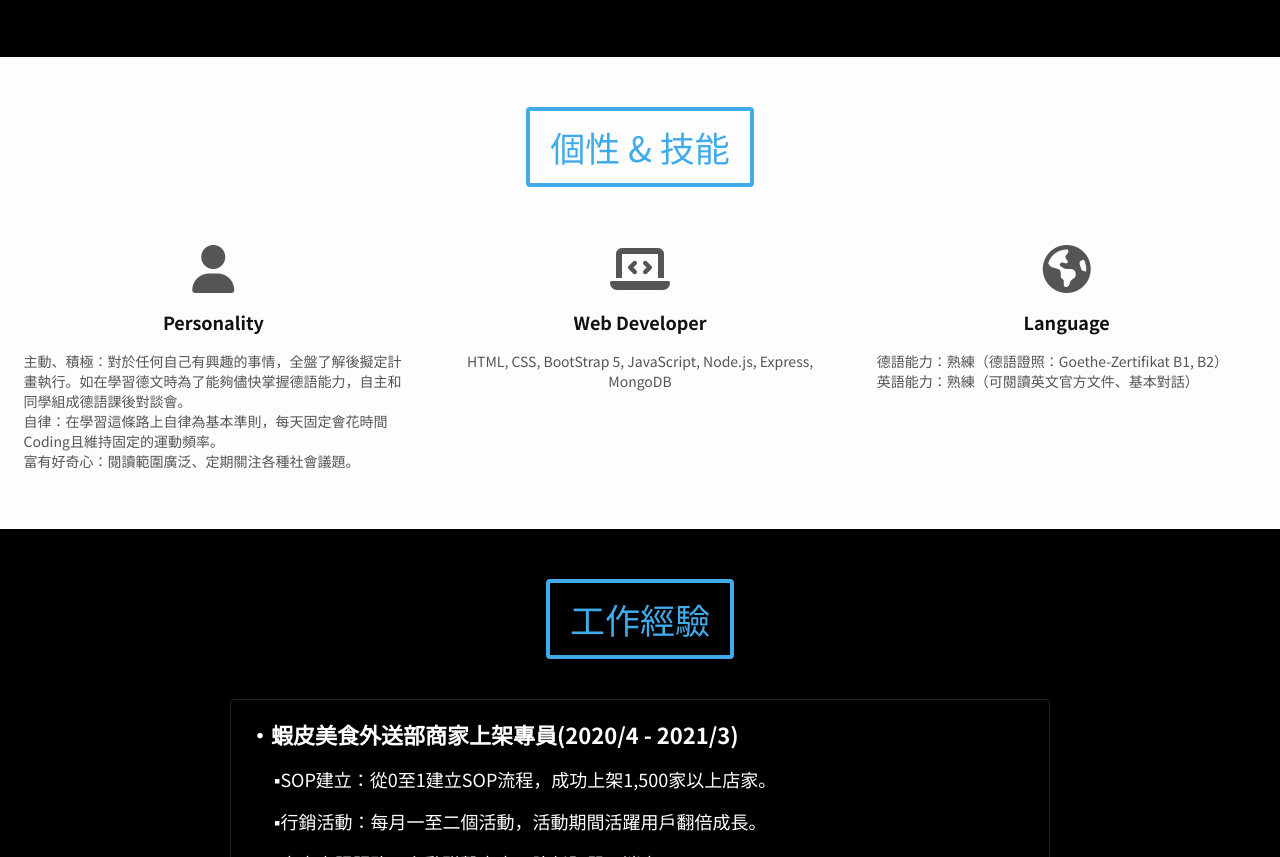
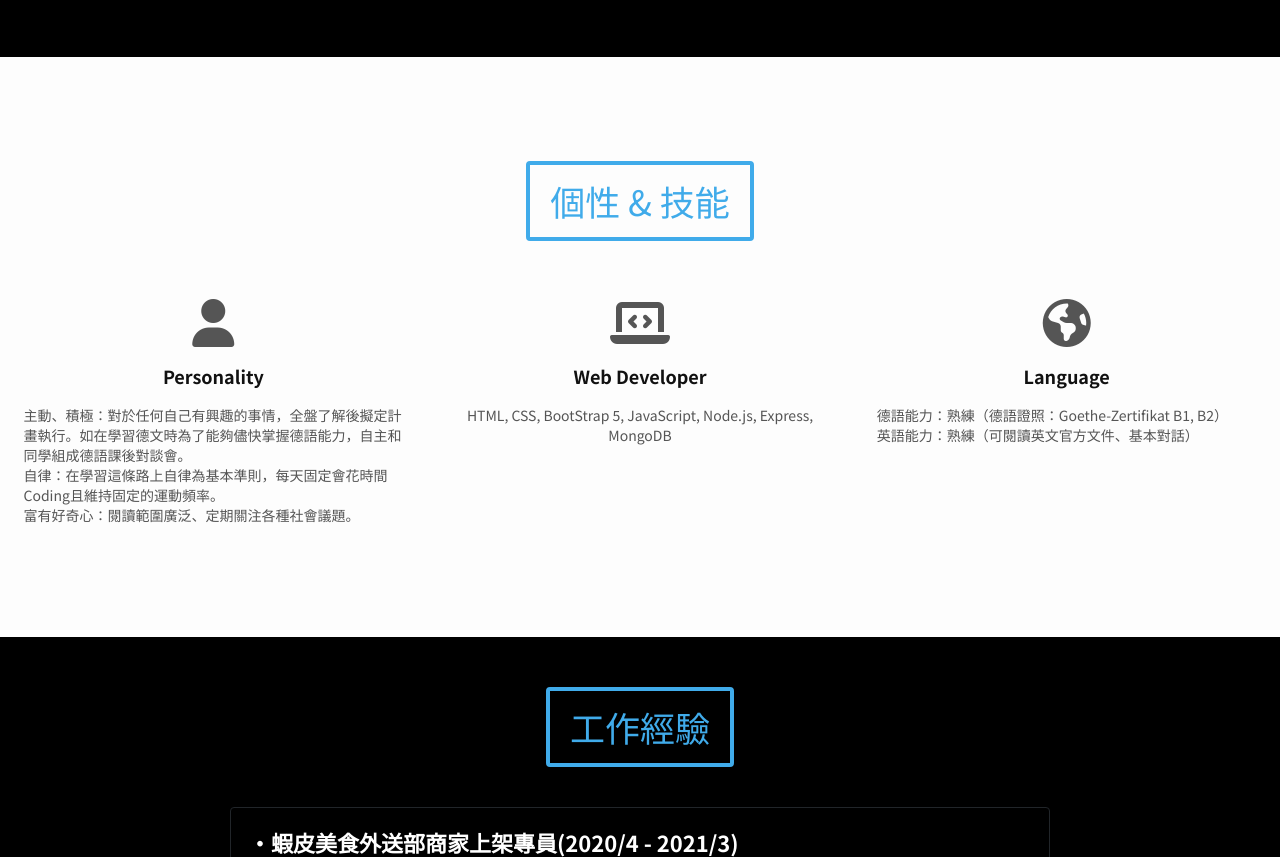
Before and after one commit to LunZaiZai0223/portfolio_mandarin, a plain HTML site: page index.html in a window 1280 px wide. Shown: the part 2255-3112 px from the top of the page. Drawn offline with Linux system fonts and the light colour scheme.

Commit message:
修改內容

```diff
--- a/app.css
+++ b/app.css
@@ -302,8 +302,7 @@ header {
     background-color: #fdfdfd;
     width: 100%;
     text-align: center;
-    padding: 3rem 0;
-    padding: 50px 0;
+    padding: 6.5rem 0;
 }
 
 .skill-list {
```
